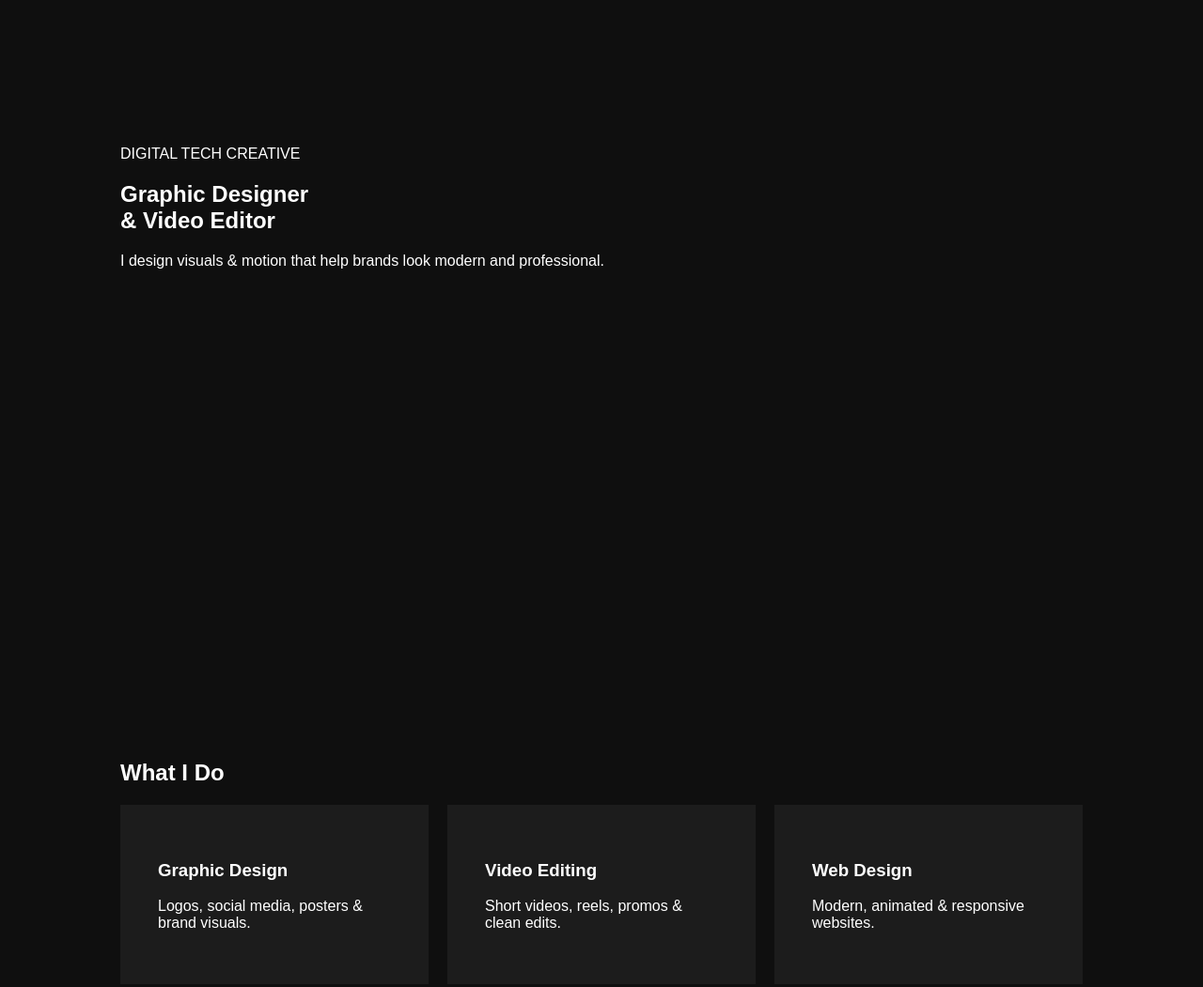
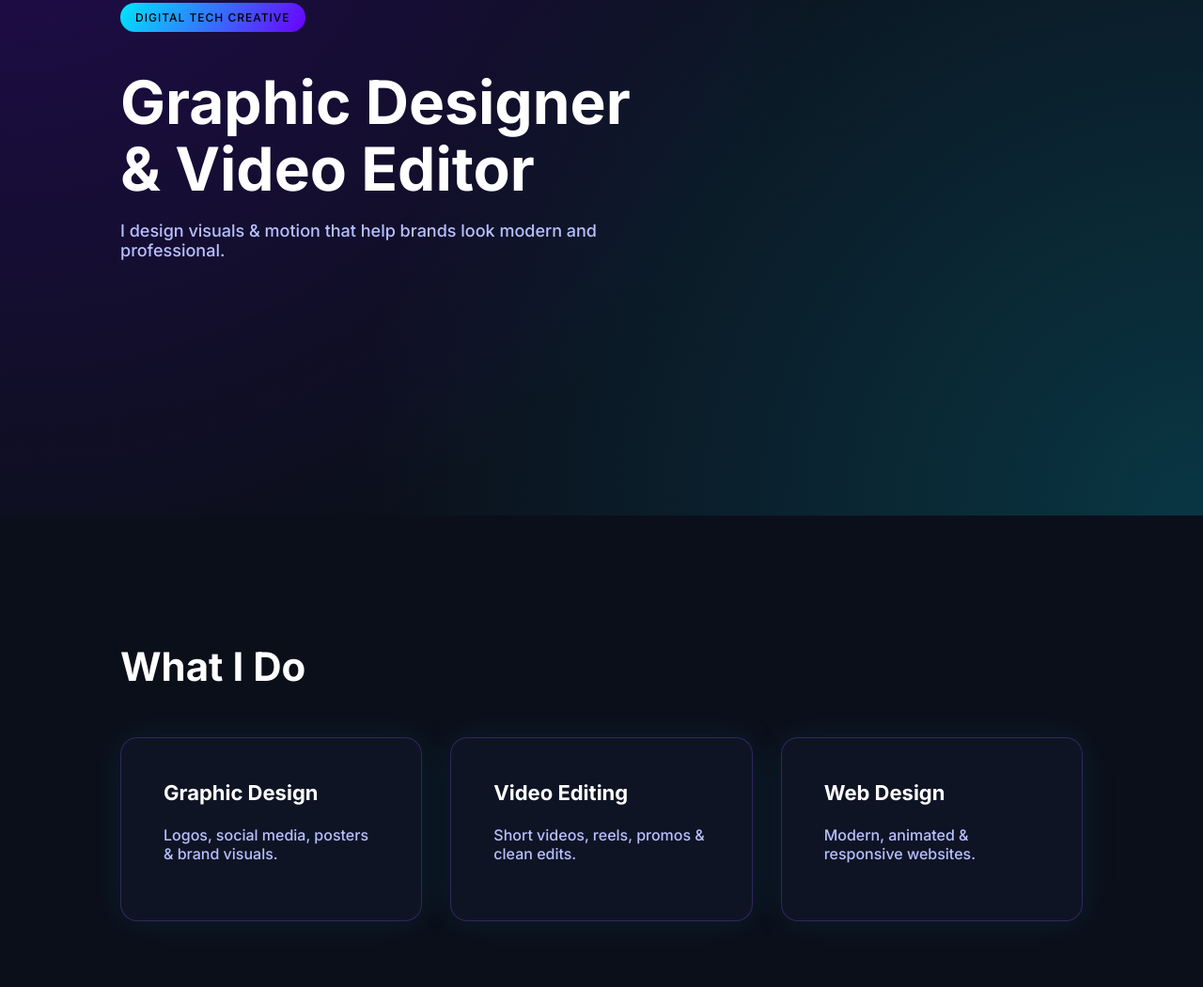
Before and after one commit to graphixitystudio/mywebsite, a plain HTML site: page index.html in a window 1280 px wide. Shown: the part 251-1302 px from the top of the page at 94% size. Drawn offline with Linux system fonts and the light colour scheme.

Commit message:
Add style.css

```diff
--- a/style.css
+++ b/style.css
@@ -1,46 +1,116 @@
+* {
+  box-sizing: border-box;
+}
+
 body {
   margin: 0;
-  font-family: Arial, sans-serif;
-  background: #0f0f0f;
-  color: #fff;
+  font-family: 'Inter', sans-serif;
+  background: #0B0F1A;
+  color: #FFFFFF;
 }
 
+/* SECTIONS */
 section {
-  padding: 80px 10%;
+  padding: 100px 10%;
 }
 
+/* HERO */
 .hero {
   min-height: 100vh;
   display: flex;
-  flex-direction: column;
-  justify-content: center;
+  align-items: center;
+  background:
+    radial-gradient(circle at top left, rgba(106,0,255,0.25), transparent 60%),
+    radial-gradient(circle at bottom right, rgba(0,229,255,0.18), transparent 60%);
+}
+
+.badge {
+  display: inline-block;
+  padding: 8px 16px;
+  border-radius: 30px;
+  font-size: 12px;
+  letter-spacing: 1px;
+  background: linear-gradient(120deg, #00E5FF, #6A00FF);
+  color: #000;
+  margin-bottom: 20px;
+}
+
+.hero h1 {
+  font-size: 64px;
+  line-height: 1.1;
+  margin: 20px 0;
+}
+
+.hero p {
+  max-width: 520px;
+  color: #B8C0FF;
+  font-size: 18px;
+}
+
+/* SERVICES */
+.services h2 {
+  font-size: 42px;
+  margin-bottom: 50px;
 }
 
 .cards {
   display: flex;
-  gap: 20px;
+  gap: 30px;
 }
 
 .card {
-  background: #1c1c1c;
-  padding: 40px;
   flex: 1;
-  transition: 0.3s ease;
+  padding: 45px;
+  border-radius: 18px;
+  background: rgba(18, 23, 42, 0.75);
+  backdrop-filter: blur(14px);
+  border: 1px solid rgba(138, 99, 255, 0.25);
+  transition: 0.4s ease;
+  box-shadow: 0 0 40px rgba(0, 229, 255, 0.08);
+}
+
+.card h3 {
+  margin-top: 0;
+  font-size: 22px;
+}
+
+.card p {
+  color: #B8C0FF;
 }
 
 .card:hover {
-  transform: translateY(-10px);
-  background: #2a2a2a;
+  transform: translateY(-14px) scale(1.03);
+  box-shadow: 0 0 60px rgba(106, 0, 255, 0.35);
 }
 
-/* animation base */
+/* CONTACT */
+.contact {
+  text-align: center;
+}
+
+.contact h2 {
+  font-size: 38px;
+}
+
+/* ANIMATIONS */
 .reveal {
   opacity: 0;
-  transform: translateY(40px);
-  transition: 0.8s ease;
+  transform: translateY(50px);
+  transition: 1s cubic-bezier(.19,1,.22,1);
 }
 
 .reveal.active {
   opacity: 1;
   transform: translateY(0);
 }
+
+/* RESPONSIVE */
+@media (max-width: 900px) {
+  .cards {
+    flex-direction: column;
+  }
+
+  .hero h1 {
+    font-size: 44px;
+  }
+}
```
